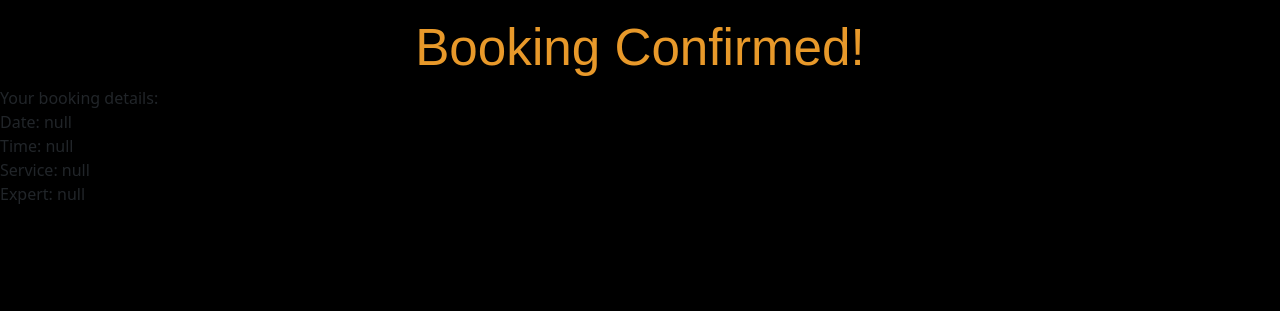
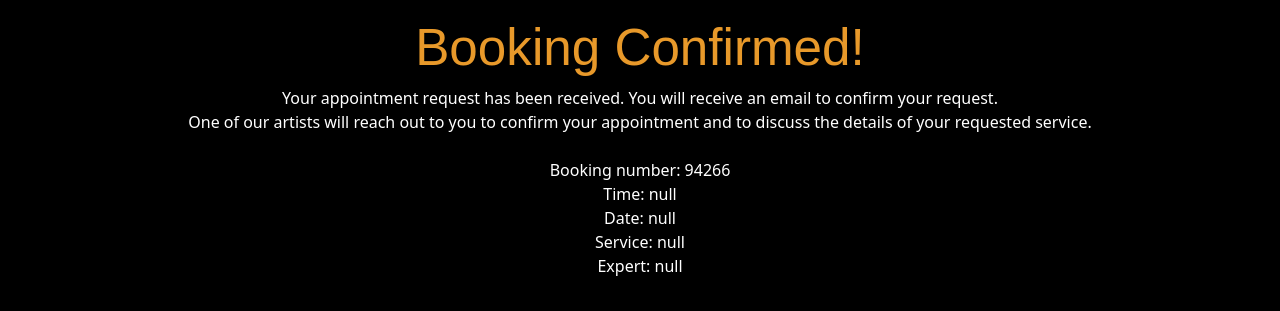
Before and after one commit to James-Hepburn/byte-and-needle.github.io, a plain HTML site: page confirmation.html in a window 1280 px wide. Shown: the part 103-414 px from the top of the page. Drawn offline with Linux system fonts and the light colour scheme.

Commit message:
Update confirmation.html

```diff
--- a/confirmation.html
+++ b/confirmation.html
@@ -158,16 +158,19 @@
     });
 
     document.addEventListener('DOMContentLoaded', function() {
-      var urlParams = new URLSearchParams(window.location.search);
-      var date = urlParams.get('date');
-      var time = urlParams.get('time');
-      var service = urlParams.get('service');
-      var expert = urlParams.get('expert');
-
+      var url = new URLSearchParams(window.location.search);
+      var date = url.get('date');
+      var time = url.get('time');
+      var service = url.get('service');
+      var expert = url.get('expert');
+      var bookingNumber = Math.floor(Math.random() * (99999 - 10000 + 1)) + 10000;
       var confirmationMessage = document.createElement('p');
-      confirmationMessage.innerHTML = "Your booking details:<br>Date: " + date + "<br>Time: " + time + "<br>Service: " + service + "<br>Expert: " + expert;
+      confirmationMessage.innerHTML = "Your appointment request has been received. You will receive an email to confirm your request.<br>One of our artists will reach out to you to confirm your appointment and to discuss the details of your requested service.<br><br>Booking number: " + bookingNumber + "<br>Time: " + time + "<br>Date: " + date + "<br>Service: " + service + "<br>Expert: " + expert;
+      confirmationMessage.style.textAlign = "center";
+      confirmationMessage.style.color = "white";
       document.body.appendChild(confirmationMessage);
     });
+
   </script>
 </body>
 </html>
```
